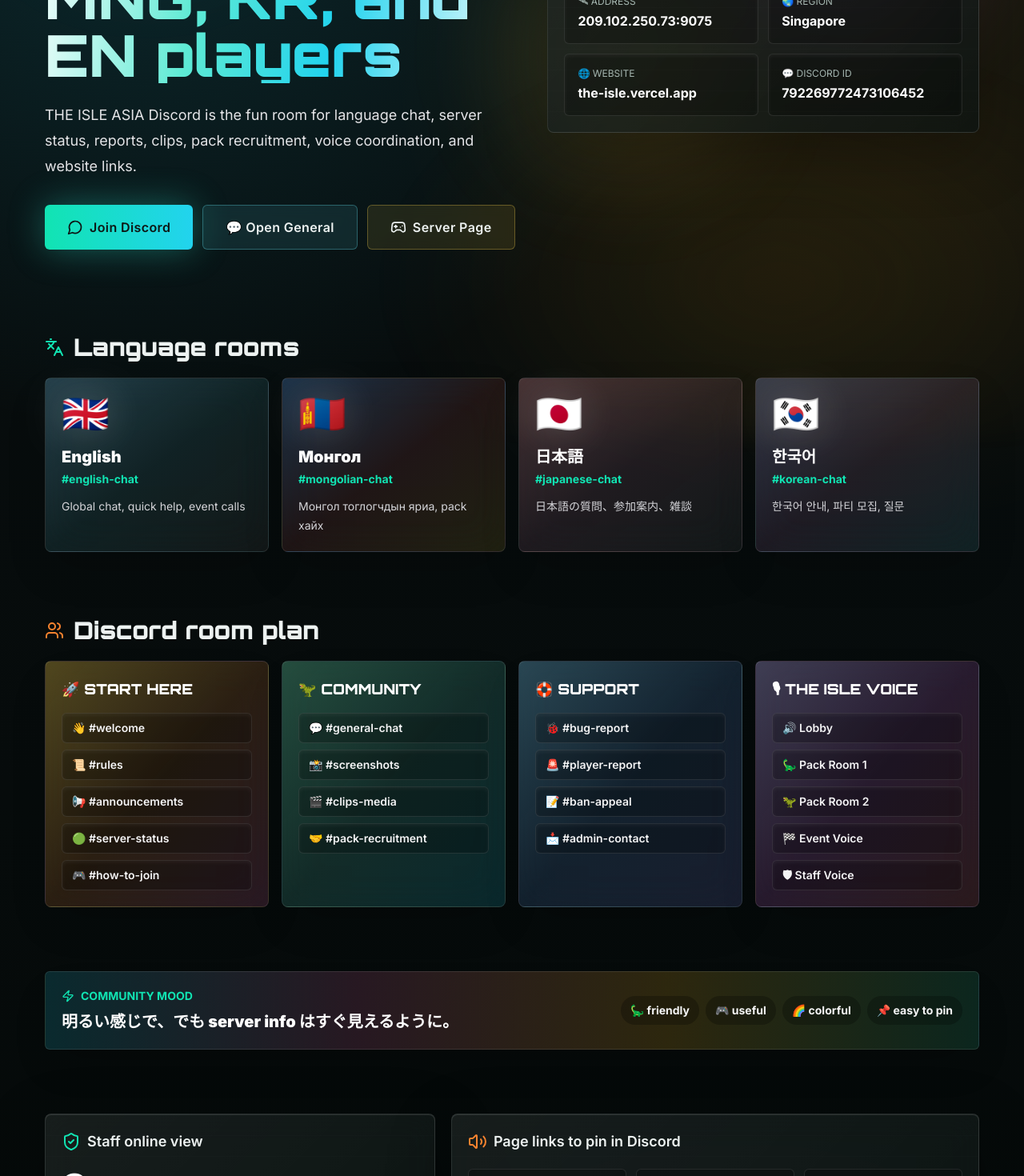
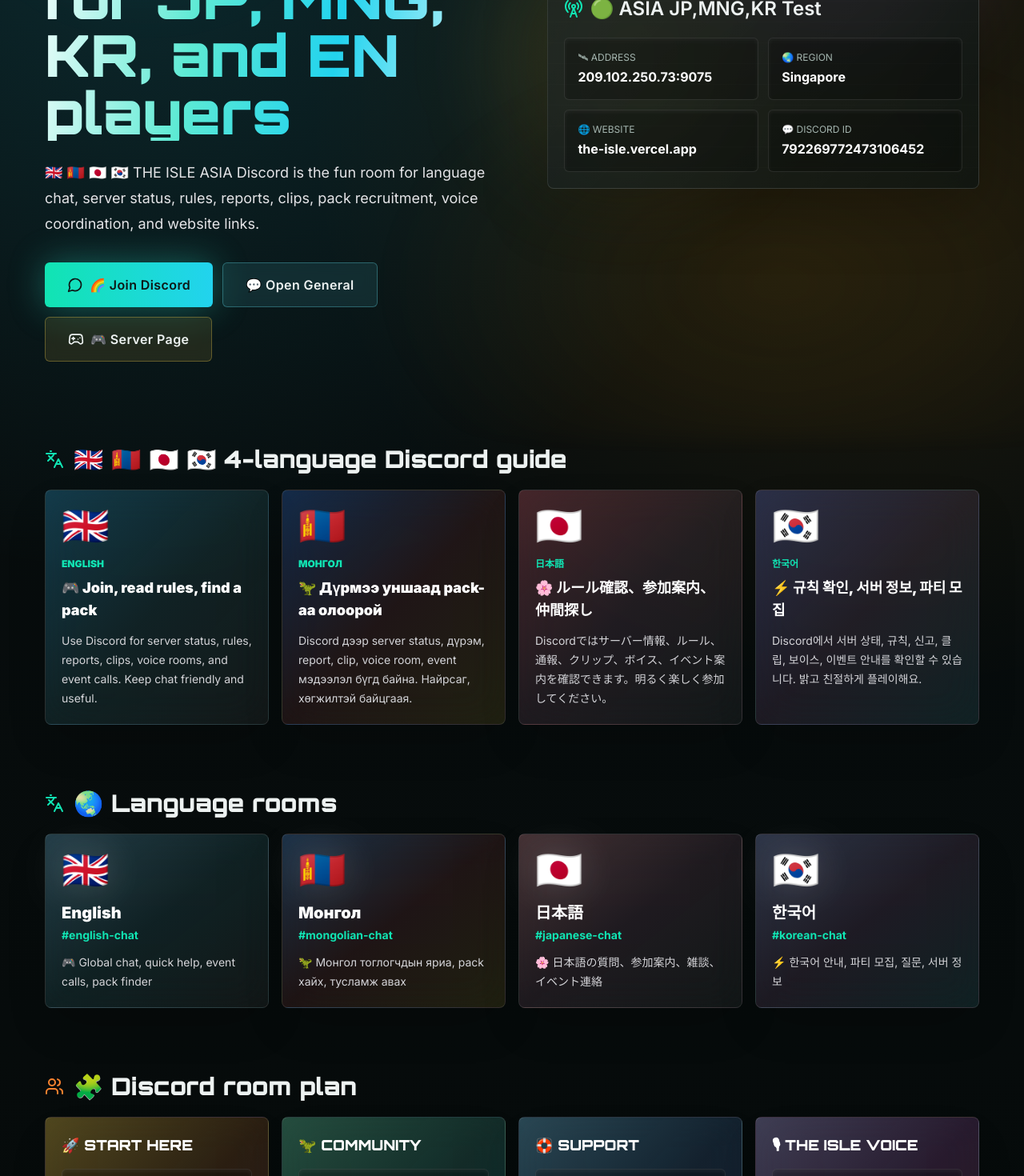
Before and after one commit to Taku20200824/THE-ISLE, a Next.js app: page /discord in a window 1280 px wide. Shown: the part 460-1930 px from the top of the page at 80% size. Built offline with nearby package versions, Linux system fonts and the light colour scheme; no server answers.

Commit message:
Add multilingual Discord page guidance

```diff
--- a/src/app/discord/page.tsx
+++ b/src/app/discord/page.tsx
@@ -6,13 +6,44 @@ import { siteConfig } from "@/data/site";
 import { getDiscordCommunity } from "@/lib/integrations/discord";
 
 const languageRooms = [
-  { flag: "🇬🇧", name: "English", channel: "#english-chat", note: "Global chat, quick help, event calls", style: "from-sky-300/25 via-cyan-300/10 to-white/5" },
-  { flag: "🇲🇳", name: "Монгол", channel: "#mongolian-chat", note: "Монгол тоглогчдын яриа, pack хайх", style: "from-blue-400/25 via-red-400/10 to-yellow-300/10" },
-  { flag: "🇯🇵", name: "日本語", channel: "#japanese-chat", note: "日本語の質問、参加案内、雑談", style: "from-rose-300/25 via-pink-300/10 to-white/5" },
-  { flag: "🇰🇷", name: "한국어", channel: "#korean-chat", note: "한국어 안내, 파티 모집, 질문", style: "from-indigo-300/25 via-fuchsia-300/10 to-cyan-300/10" }
+  { flag: "🇬🇧", name: "English", channel: "#english-chat", note: "🎮 Global chat, quick help, event calls, pack finder", style: "from-sky-300/25 via-cyan-300/10 to-white/5" },
+  { flag: "🇲🇳", name: "Монгол", channel: "#mongolian-chat", note: "🦖 Монгол тоглогчдын яриа, pack хайх, тусламж авах", style: "from-blue-400/25 via-red-400/10 to-yellow-300/10" },
+  { flag: "🇯🇵", name: "日本語", channel: "#japanese-chat", note: "🌸 日本語の質問、参加案内、雑談、イベント連絡", style: "from-rose-300/25 via-pink-300/10 to-white/5" },
+  { flag: "🇰🇷", name: "한국어", channel: "#korean-chat", note: "⚡ 한국어 안내, 파티 모집, 질문, 서버 정보", style: "from-indigo-300/25 via-fuchsia-300/10 to-cyan-300/10" }
 ];
 
-const partyChips = ["🦖 Pack hunt", "🎙 Voice lobby", "📸 Screenshots", "🌏 4 languages", "🏁 Events", "🟢 Live status", "✨ Bright vibes"];
+const multilingualGuides = [
+  {
+    flag: "🇬🇧",
+    lang: "English",
+    title: "🎮 Join, read rules, find a pack",
+    body: "Use Discord for server status, rules, reports, clips, voice rooms, and event calls. Keep chat friendly and useful.",
+    style: "from-sky-400/25 via-cyan-300/10 to-white/5"
+  },
+  {
+    flag: "🇲🇳",
+    lang: "Монгол",
+    title: "🦖 Дүрмээ уншаад pack-аа олоорой",
+    body: "Discord дээр server status, дүрэм, report, clip, voice room, event мэдээлэл бүгд байна. Найрсаг, хөгжилтэй байцгаая.",
+    style: "from-blue-500/25 via-red-400/10 to-yellow-300/10"
+  },
+  {
+    flag: "🇯🇵",
+    lang: "日本語",
+    title: "🌸 ルール確認、参加案内、仲間探し",
+    body: "Discordではサーバー情報、ルール、通報、クリップ、ボイス、イベント案内を確認できます。明るく楽しく参加してください。",
+    style: "from-rose-400/25 via-pink-300/10 to-white/5"
+  },
+  {
+    flag: "🇰🇷",
+    lang: "한국어",
+    title: "⚡ 규칙 확인, 서버 정보, 파티 모집",
+    body: "Discord에서 서버 상태, 규칙, 신고, 클립, 보이스, 이벤트 안내를 확인할 수 있습니다. 밝고 친절하게 플레이해요.",
+    style: "from-indigo-400/25 via-fuchsia-300/10 to-cyan-300/10"
+  }
+];
+
+const partyChips = ["🦖 Pack hunt", "🎙 Voice lobby", "📸 Screenshots", "🇬🇧 🇲🇳 🇯🇵 🇰🇷 4 languages", "🏁 Events", "🟢 Live status", "✨ Bright vibes", "😂 Funny moments"];
 
 const channelGroups = [
   {
@@ -39,20 +70,20 @@ const channelGroups = [
 
 const pinnedMessages = [
   {
-    title: "👋 #welcome",
-    body: "Welcome to THE ISLE ASIA. Pick your language room, read the rules, check server status, then jump into the island. 明るく、楽しく、でもルールはしっかり。"
+    title: "👋🌈 #welcome",
+    body: "🇬🇧 Welcome to THE ISLE ASIA. Pick your language room, read rules, check status, then jump in. 🇲🇳 Тавтай морил, хэлний өрөөгөө сонгоод server-т орцгооё."
   },
   {
-    title: "🟢 #server-status",
-    body: "ASIA JP,MNG,KR Test | 209.102.250.73:9075 | Singapore | Server page: https://the-isle.vercel.app/server"
+    title: "📜🛡 #rules",
+    body: "🇯🇵 ルールを読んで、楽しく安全にプレイしましょう。 🇰🇷 규칙을 확인하고 친절하게 플레이해요. No drama, no exploit, no spam."
   },
   {
-    title: "🎙 #voice-info",
-    body: "Use TAKU Voice for proximity voice, then join Discord voice rooms for packs, events, support, and quick coordination."
+    title: "🟢📡 #server-status",
+    body: "ASIA JP,MNG,KR Test | 209.102.250.73:9075 | Singapore | 🎮 Server page: https://the-isle.vercel.app/server"
   },
   {
-    title: "🎉 #events",
-    body: "Weekend growth, pack nights, screenshot drops, and silly survival moments go here. Keep it bright, friendly, and fun."
+    title: "🎉🦖 #events",
+    body: "Weekend growth, pack nights, screenshots, clips, and funny survival moments go here. Keep it bright, friendly, and fun."
   }
 ];
 
@@ -78,19 +109,19 @@ export default async function DiscordPage() {
           <div>
             <div className="inline-flex items-center gap-2 rounded-full border border-primary/30 bg-[linear-gradient(90deg,rgba(45,212,191,.18),rgba(244,114,182,.14),rgba(251,191,36,.14))] px-4 py-2 text-xs font-bold uppercase text-primary shadow-[0_0_36px_rgba(45,212,191,.22)]">
               <Sparkles className="h-4 w-4" />
-              Discord x Website x Server
+              🌈 Discord x Website x Server
             </div>
             <h1 className="text-gradient mt-6 max-w-4xl font-display text-5xl font-black leading-none sm:text-7xl">
-              Bright Discord hub for JP, MNG, KR, and EN players
+              🦖 Bright Discord hub for JP, MNG, KR, and EN players
             </h1>
             <p className="mt-6 max-w-3xl text-lg leading-8 text-zinc-200">
-              THE ISLE ASIA Discord is the fun room for language chat, server status, reports, clips, pack recruitment, voice coordination, and website links.
+              🇬🇧 🇲🇳 🇯🇵 🇰🇷 THE ISLE ASIA Discord is the fun room for language chat, server status, rules, reports, clips, pack recruitment, voice coordination, and website links.
             </p>
             <div className="mt-8 flex flex-wrap gap-3">
               <Button asChild size="lg" className="h-14 px-7 text-base shadow-[0_0_44px_rgba(45,212,191,.38)]">
                 <a href={discord.invite}>
                   <MessageCircle className="h-5 w-5" />
-                  Join Discord
+                  🌈 Join Discord
                 </a>
               </Button>
               <Button asChild variant="outline" size="lg" className="h-14 px-7 border-cyan-300/30 bg-cyan-300/10 text-base hover:bg-cyan-300/15">
@@ -99,7 +130,7 @@ export default async function DiscordPage() {
               <Button asChild variant="outline" size="lg" className="h-14 px-7 border-amber-300/30 bg-amber-300/10 text-base hover:bg-amber-300/15">
                 <Link href="/server">
                   <Gamepad2 className="h-5 w-5" />
-                  Server Page
+                  🎮 Server Page
                 </Link>
               </Button>
             </div>
@@ -109,7 +140,7 @@ export default async function DiscordPage() {
             <CardHeader>
               <CardTitle className="flex items-center gap-2 text-2xl">
                 <RadioTower className="h-6 w-6 text-primary" />
-                ASIA JP,MNG,KR Test
+                🟢 ASIA JP,MNG,KR Test
               </CardTitle>
             </CardHeader>
             <CardContent>
@@ -134,7 +165,26 @@ export default async function DiscordPage() {
       <section className="container py-10">
         <div className="mb-5 flex items-center gap-3">
           <Languages className="h-6 w-6 text-primary" />
-          <h2 className="font-display text-3xl font-black">Language rooms</h2>
+          <h2 className="font-display text-3xl font-black">🇬🇧 🇲🇳 🇯🇵 🇰🇷 4-language Discord guide</h2>
+        </div>
+        <div className="grid gap-4 md:grid-cols-2 xl:grid-cols-4">
+          {multilingualGuides.map((guide) => (
+            <Card key={guide.lang} className={`border-white/10 bg-gradient-to-br ${guide.style} shadow-2xl shadow-black/25 transition duration-300 hover:-translate-y-1 hover:border-primary/40`}>
+              <CardContent className="p-5">
+                <div className="text-5xl">{guide.flag}</div>
+                <div className="mt-4 text-xs font-black uppercase text-primary">{guide.lang}</div>
+                <h3 className="mt-2 text-lg font-black text-white">{guide.title}</h3>
+                <p className="mt-3 text-sm leading-6 text-zinc-300">{guide.body}</p>
+              </CardContent>
+            </Card>
+          ))}
+        </div>
+      </section>
+
+      <section className="container py-10">
+        <div className="mb-5 flex items-center gap-3">
+          <Languages className="h-6 w-6 text-primary" />
+          <h2 className="font-display text-3xl font-black">🌏 Language rooms</h2>
         </div>
         <div className="grid gap-4 md:grid-cols-2 lg:grid-cols-4">
           {languageRooms.map((room) => (
@@ -153,7 +203,7 @@ export default async function DiscordPage() {
       <section className="container py-10">
         <div className="mb-5 flex items-center gap-3">
           <Users className="h-6 w-6 text-secondary" />
-          <h2 className="font-display text-3xl font-black">Discord room plan</h2>
+          <h2 className="font-display text-3xl font-black">🧩 Discord room plan</h2>
         </div>
         <div className="grid gap-4 md:grid-cols-2 xl:grid-cols-4">
           {channelGroups.map((group) => (
@@ -179,12 +229,12 @@ export default async function DiscordPage() {
             <div>
               <div className="flex items-center gap-2 text-sm font-bold uppercase text-primary">
                 <Zap className="h-4 w-4" />
-                Community mood
+                🌈 Community mood
               </div>
-              <p className="mt-2 text-xl font-black text-white">明るい感じで、でも server info はすぐ見えるように。</p>
+              <p className="mt-2 text-xl font-black text-white">🇬🇧 Friendly / 🇲🇳 Найрсаг / 🇯🇵 明るい / 🇰🇷 친절하게</p>
             </div>
             <div className="flex flex-wrap gap-2 text-sm font-bold">
-              {['🦕 friendly', '🎮 useful', '🌈 colorful', '📌 easy to pin'].map((item) => (
+              {['🦕 friendly', '🎮 useful', '🌈 colorful', '📌 easy to pin', '😂 funny'].map((item) => (
                 <span key={item} className="rounded-full bg-black/25 px-3 py-2 text-zinc-100">{item}</span>
               ))}
             </div>
@@ -197,7 +247,7 @@ export default async function DiscordPage() {
           <CardHeader>
             <CardTitle className="flex items-center gap-2">
               <ShieldCheck className="h-6 w-6 text-primary" />
-              Staff online view
+              🛡 Staff online view
             </CardTitle>
           </CardHeader>
           <CardContent>
@@ -223,7 +273,7 @@ export default async function DiscordPage() {
           <CardHeader>
             <CardTitle className="flex items-center gap-2">
               <Volume2 className="h-6 w-6 text-secondary" />
-              Page links to pin in Discord
+              📌 Page links to pin in Discord
             </CardTitle>
           </CardHeader>
           <CardContent>
@@ -249,7 +299,7 @@ export default async function DiscordPage() {
       <section className="container py-10">
         <div className="mb-5 flex items-center gap-3">
           <MessageCircle className="h-6 w-6 text-primary" />
-          <h2 className="font-display text-3xl font-black">Pinned message style</h2>
+          <h2 className="font-display text-3xl font-black">📌 Pinned message style</h2>
         </div>
         <div className="grid gap-4 md:grid-cols-2 xl:grid-cols-4">
           {pinnedMessages.map((message) => (
```
